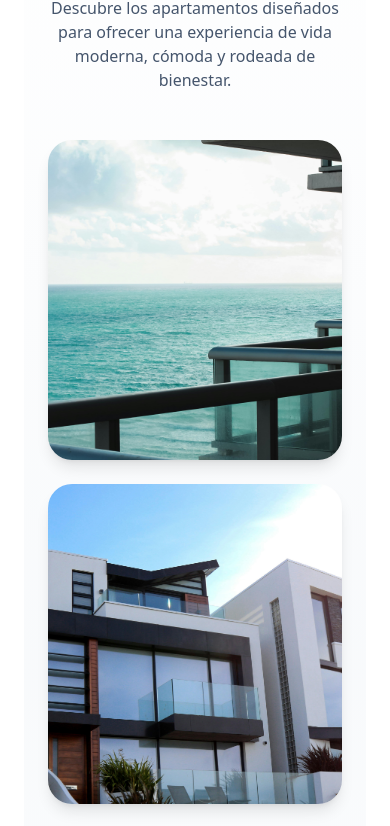
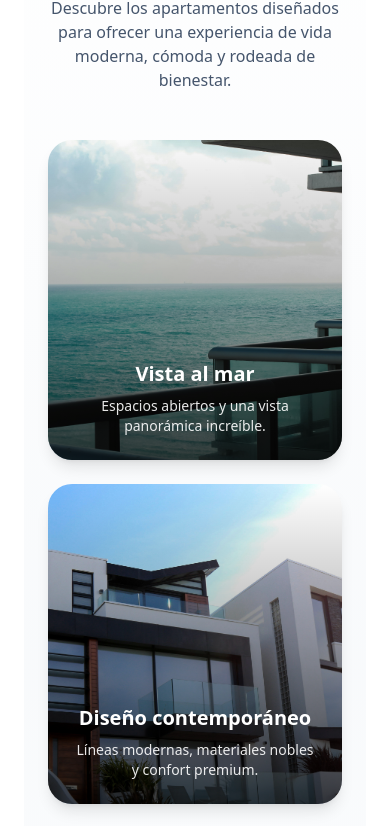
Before and after one commit to michelldenjoy/Aunar, a React (Vite) app: page /apartments/imagenes in a window 390 px wide. Shown: the part 859-1685 px from the top of the page. Built offline with nearby package versions, Linux system fonts and the light colour scheme.

Commit message:
gallery section

```diff
--- a/src/components/Apartaments/GalleryApart.jsx
+++ b/src/components/Apartaments/GalleryApart.jsx
@@ -79,12 +79,12 @@ export default function GalleryApartment() {
                 alt={img.title}
                 className="w-full h-80 object-cover transform group-hover:scale-110 transition-transform duration-700 ease-out"
               />
-              <div className="absolute inset-0 bg-gradient-to-t from-black/70 via-black/30 to-transparent opacity-0 group-hover:opacity-100 transition-opacity duration-500 flex flex-col justify-end p-6">
-                <h3 className="text-white text-xl font-semibold">
-                  {img.title}
-                </h3>
-                <p className="text-white/90 text-sm mt-2">{img.desc}</p>
-              </div>
+<div className="absolute inset-0 bg-gradient-to-t from-black/70 via-black/30 to-transparent
+    opacity-100 sm:opacity-0 group-hover:opacity-100
+    transition-opacity duration-500 flex flex-col justify-end p-6">
+  <h3 className="text-white text-xl font-semibold">{img.title}</h3>
+  <p className="text-white/90 text-sm mt-2">{img.desc}</p>
+</div>
             </motion.div>
           ))}
         </div>
--- a/src/components/Comercial/GalleryCommercial.jsx
+++ b/src/components/Comercial/GalleryCommercial.jsx
@@ -79,7 +79,11 @@ export default function GalleryCommercial() {
                 alt={img.title}
                 className="w-full h-80 object-cover transform group-hover:scale-110 transition-transform duration-700 ease-out"
               />
-              <div className="absolute inset-0 bg-gradient-to-t from-black/70 via-black/30 to-transparent opacity-0 group-hover:opacity-100 transition-opacity duration-500 flex flex-col justify-end p-6">
+              <div
+                className="absolute inset-0 bg-gradient-to-t from-black/70 via-black/30 to-transparent
+    opacity-100 sm:opacity-0 group-hover:opacity-100
+    transition-opacity duration-500 flex flex-col justify-end p-6"
+              >
                 <h3 className="text-white text-xl font-semibold">
                   {img.title}
                 </h3>
--- a/src/components/DoubleVillas/GalleryDoubleVilla.jsx
+++ b/src/components/DoubleVillas/GalleryDoubleVilla.jsx
@@ -59,7 +59,8 @@ export default function GalleryDoubleVilla() {
           className="text-slate-600 max-w-2xl mx-auto mb-12"
         >
           Diseñadas para combinar independencia y convivencia, las Doble Villas
-          ofrecen espacios compartidos con el mismo nivel de detalle y elegancia.
+          ofrecen espacios compartidos con el mismo nivel de detalle y
+          elegancia.
         </motion.p>
 
         {/* 🖼️ Grid */}
@@ -79,7 +80,11 @@ export default function GalleryDoubleVilla() {
                 alt={img.title}
                 className="w-full h-80 object-cover transform group-hover:scale-110 transition-transform duration-700 ease-out"
               />
-              <div className="absolute inset-0 bg-gradient-to-t from-black/70 via-black/30 to-transparent opacity-0 group-hover:opacity-100 transition-opacity duration-500 flex flex-col justify-end p-6">
+              <div
+                className="absolute inset-0 bg-gradient-to-t from-black/70 via-black/30 to-transparent
+    opacity-100 sm:opacity-0 group-hover:opacity-100
+    transition-opacity duration-500 flex flex-col justify-end p-6"
+              >
                 <h3 className="text-white text-xl font-semibold">
                   {img.title}
                 </h3>
--- a/src/components/Villas/GalleryVilla.jsx
+++ b/src/components/Villas/GalleryVilla.jsx
@@ -79,7 +79,11 @@ export default function GalleryVilla() {
                 alt={img.title}
                 className="w-full h-80 object-cover transform group-hover:scale-110 transition-transform duration-700 ease-out"
               />
-              <div className="absolute inset-0 bg-gradient-to-t from-black/70 via-black/30 to-transparent opacity-0 group-hover:opacity-100 transition-opacity duration-500 flex flex-col justify-end p-6">
+              <div
+                className="absolute inset-0 bg-gradient-to-t from-black/70 via-black/30 to-transparent
+    opacity-100 sm:opacity-0 group-hover:opacity-100
+    transition-opacity duration-500 flex flex-col justify-end p-6"
+              >
                 <h3 className="text-white text-xl font-semibold">
                   {img.title}
                 </h3>
```
